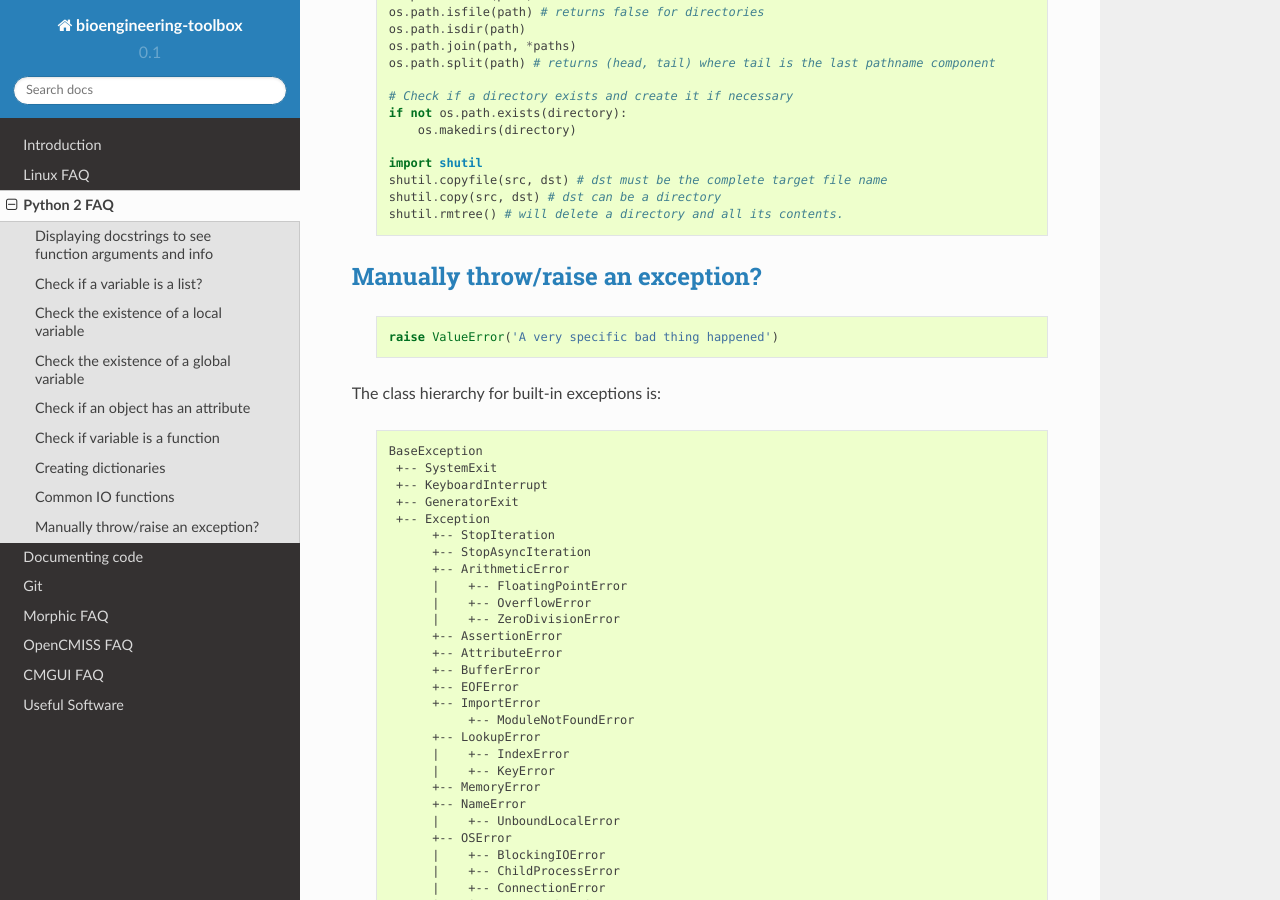
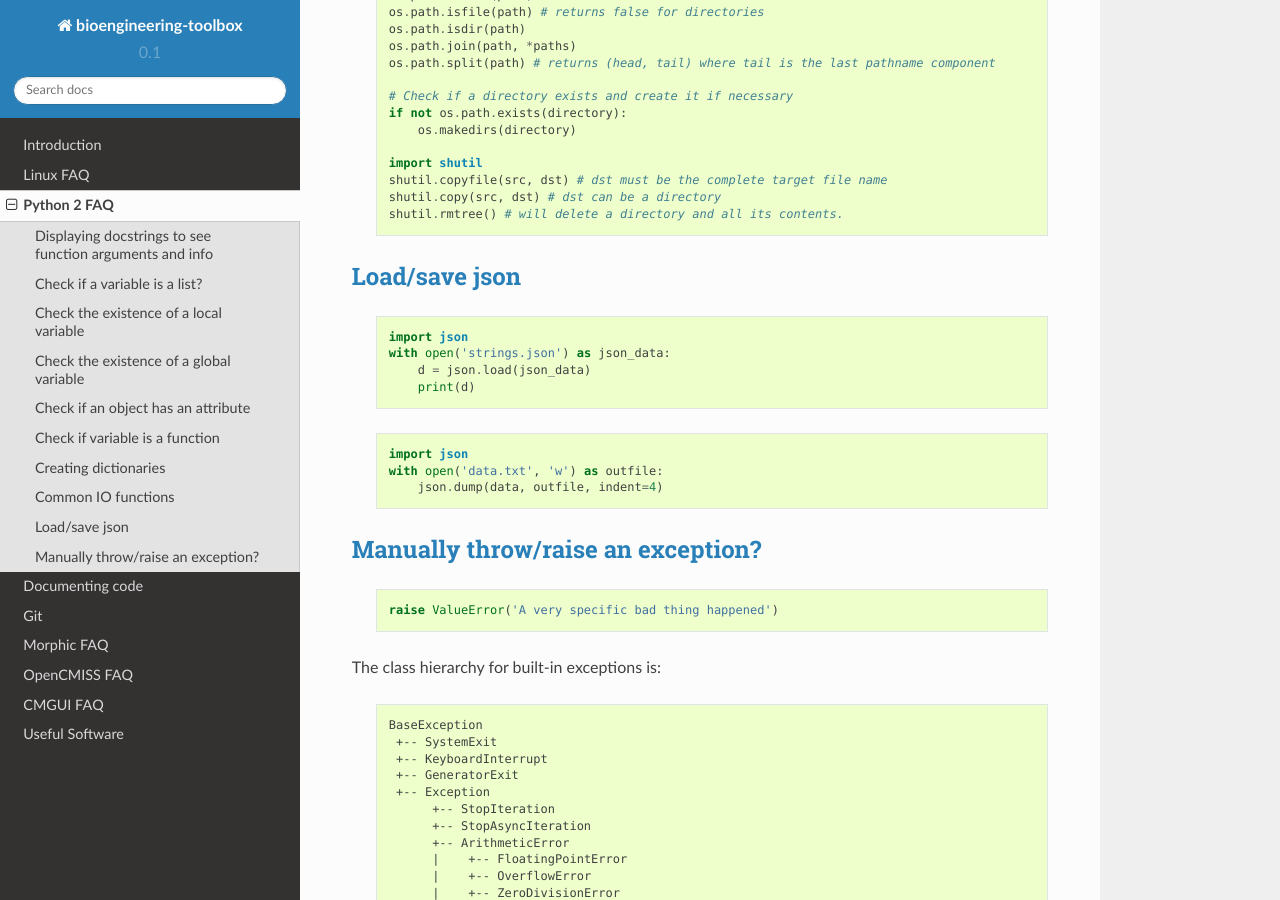
Before and after one commit to PrasadBabarendaGamage/bioengineering-toolbox, a Sphinx documentation site: the page built from docs/source/python_2_faq.rst, in a window 1280 px wide and 900 px high, scrolled down 1427 px. Built offline with Sphinx 7.4.7 and the Read the Docs theme 2.0.0, drawn with Linux system fonts in a browser that asks for light colours; formulas are drawn with MathJax 3; pages that are not in the unit, such as notebooks, are missing from menus.

Commit message:
Adding json loading saving in python

```diff
--- a/docs/source/python_2_faq.rst
+++ b/docs/source/python_2_faq.rst
@@ -91,6 +92,21 @@ See `os.path <https://docs.python.org/2/library/os.path.html>`_, `shutil <https:
 
 
 
+`Load/save json <http://stackoverflow.com/questions/12309269/how-do-i-write-json-data-to-a-file-in-python>`_
+-----------------------------------------------------------------------
+
+  .. code-block:: python
+
+    import json
+    with open('strings.json') as json_data:
+        d = json.load(json_data)
+        print(d)
+
+  .. code-block:: python
+
+    import json
+    with open('data.txt', 'w') as outfile:
+        json.dump(data, outfile, indent=4)
 
 `Manually throw/raise an exception? <http://stackoverflow.com/questions/2052390/manually-raising-throwing-an-exception-in-python>`_
 -----------------------------------------------------------------------------------------------------------------------------------
```
Also changed, not shown: other parts of docs/source/python_2_faq.rst (+2 -1 lines).
